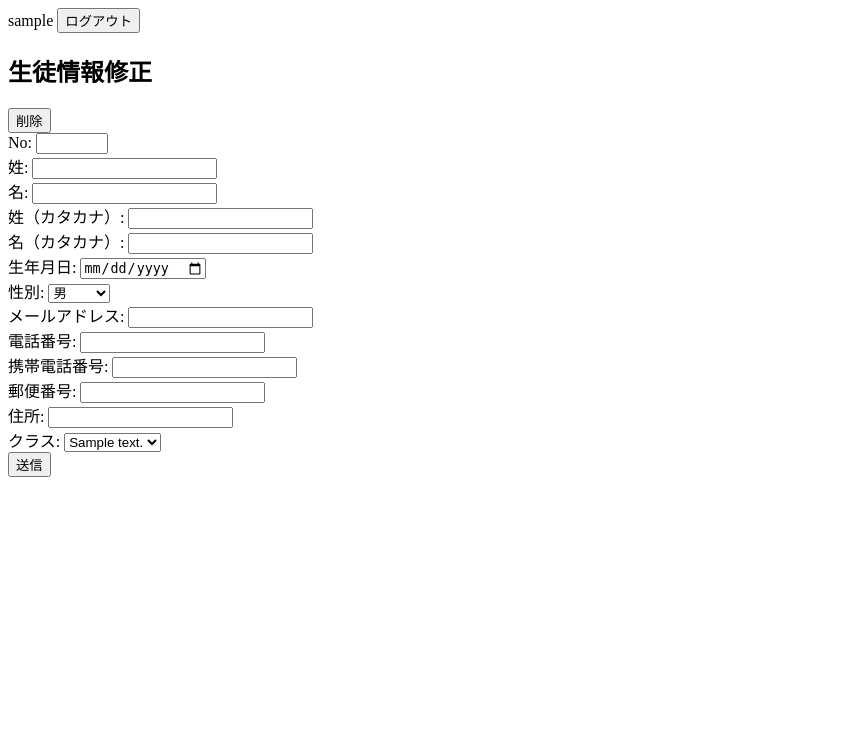
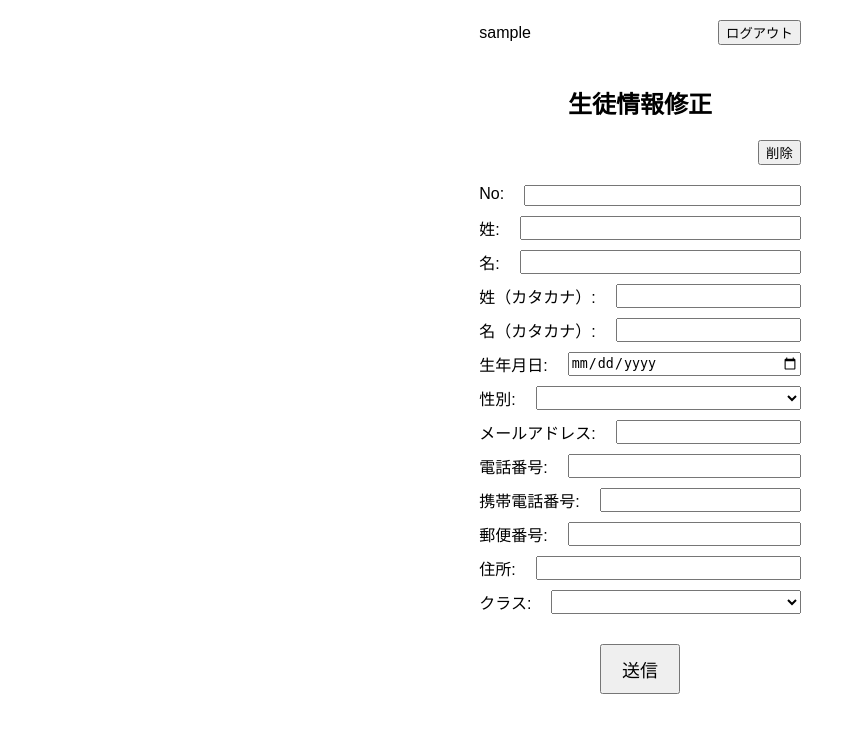
Before and after one commit to hit6318-11/extreme-crusader, a Flask app: template last/templates/form.html in a window 1280 px wide. Shown: the top 733 px of the page, without its empty margins (0-856 px from the left). Run offline with Flask 3, Linux system fonts and the light colour scheme; the template is opened without the code that fills it: most values are stand-ins (such as "Sample title", 1, 10 or a date in 2020).

Commit message:
form.htmlのリンクを修正form.cssの作成

```diff
--- /dev/null
+++ b/last/static/form.css
@@ -0,0 +1,76 @@
+body {
+  font-family: Arial, sans-serif;
+  font-size: 16px;
+  margin: 0;
+  padding: 20px;
+  display: flex;
+  flex-direction: column;
+  align-items: center;
+}
+
+header {
+  width: 100%;
+  display: flex;
+  justify-content: space-between;
+  align-items: center;
+  margin-bottom: 20px;
+}
+
+header span {
+  /* ユーザー名を左に配置 */
+  text-align: left;
+}
+
+header button {
+  /* ログアウトボタンを右に配置 */
+}
+
+.container {
+  width: 100%;
+  max-width: 800px; /* コンテナの最大幅を設定 */
+  display: flex;
+  flex-direction: column;
+  align-items: center;
+}
+
+.container h2 {
+  /* 生徒情報修正のタイトルを中央に配置 */
+  text-align: center;
+  margin-bottom: 20px;
+}
+
+.container > button {
+  /* 削除ボタンを生徒情報修正の右に配置 */
+  align-self: flex-end;
+  margin-bottom: 20px;
+}
+
+form {
+  width: 100%;
+  display: flex;
+  flex-direction: column;
+  align-items: center;
+}
+
+form > div {
+  width: 100%; /* 入力項目を外枠に合わせる */
+  display: flex;
+  justify-content: space-between;
+  margin-bottom: 10px;
+}
+
+input[type="number"],
+input[type="text"],
+input[type="date"],
+input[type="email"],
+select {
+  flex: 1;
+  margin-left: 20px; /* ラベルとの間隔 */
+}
+
+button[type="submit"] {
+  align-self: center;
+  padding: 10px 20px;
+  font-size: 18px;
+  margin-top: 20px;
+}
--- a/last/templates/form.html
+++ b/last/templates/form.html
@@ -4,6 +4,7 @@
     <meta charset="UTF-8">
     <title>Edit Student Information</title>
     <script src="https://cdn.jsdelivr.net/npm/vue@2"></script>
+    <link rel="stylesheet" href="../static/form.css">
 </head>
 <body>
 <div id="app">
@@ -81,7 +82,7 @@
         </div>
     </section>
 </div>
-
+<script src="../js/form.js"></script>
 
 </body>
 </html>
```
